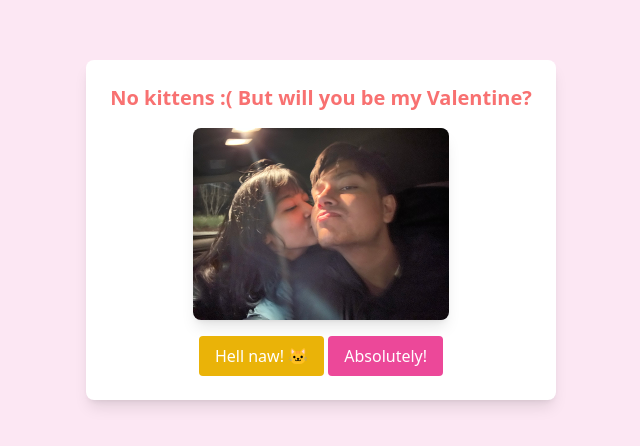
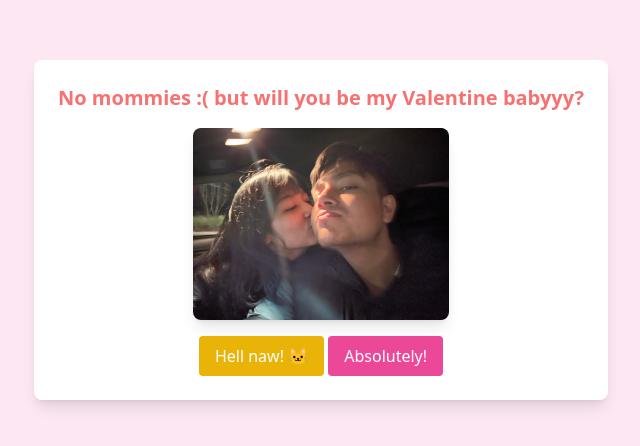
Before and after one commit to sunblock-etsun/valentines, a plain HTML site: page firstpage.html in a window 1280 px wide. Shown: the part 170-616 px from the top of the page, without its empty margins (319-959 px from the left). Drawn offline with nearby package versions, Linux system fonts and the light colour scheme.

Commit message:
firstpage.html

```diff
--- a/firstpage.html
+++ b/firstpage.html
@@ -8,7 +8,7 @@
 </head>
 <body class="flex items-center justify-center h-screen bg-pink-100">
     <div class="text-center p-6 bg-white shadow-lg rounded-lg">
-        <p class="text-xl font-semibold text-red-400">No kittens :( But will you be my Valentine?</p>
+        <p class="text-xl font-semibold text-red-400">No mommies :( but will you be my Valentine babyyy?</p>
         <div id="imageSection" class = "mt-4">
           <img src="kissing.jpeg" alt="Sad Reaction" class="w-64 mx-auto rounded-lg shadow-lg">
      </div>
```
